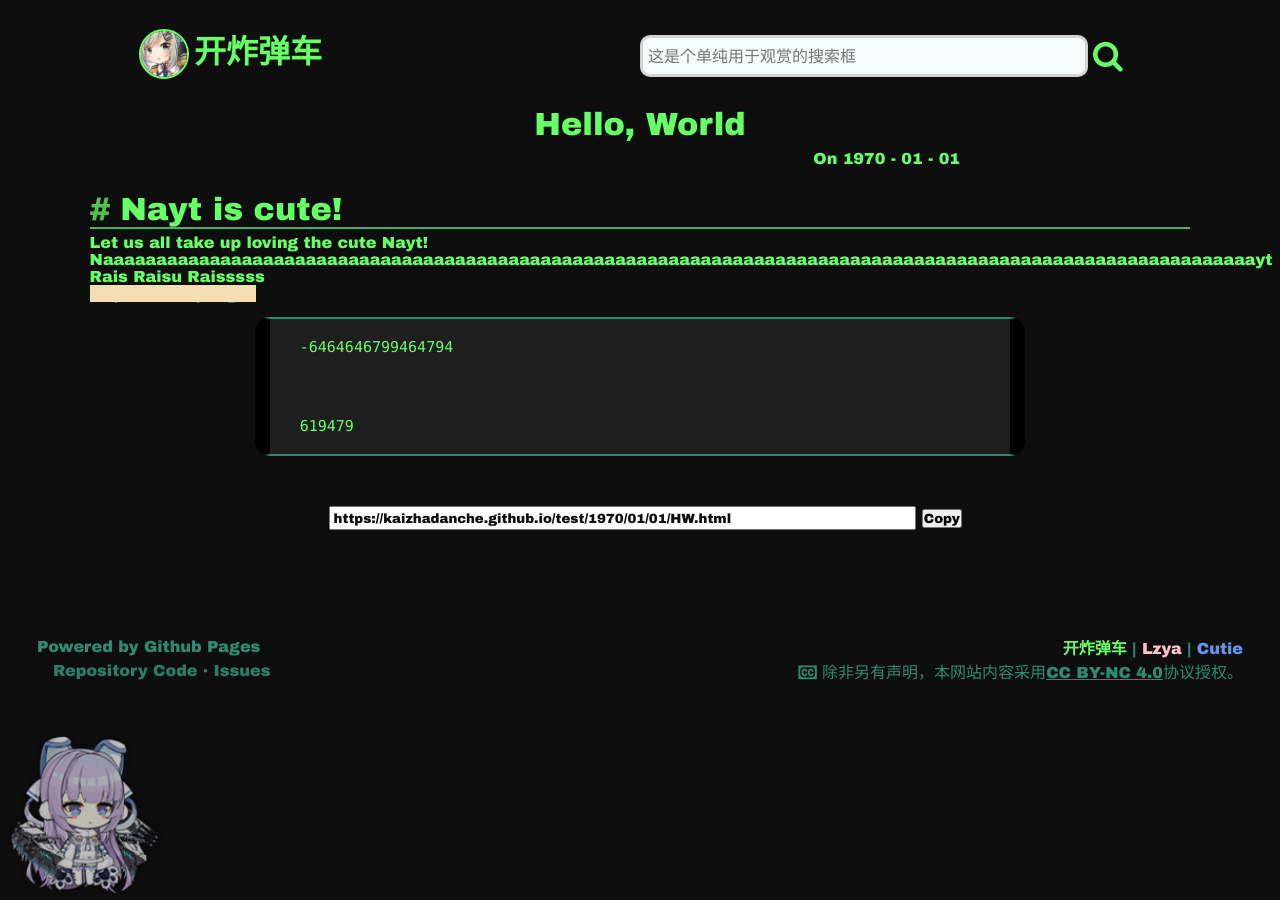
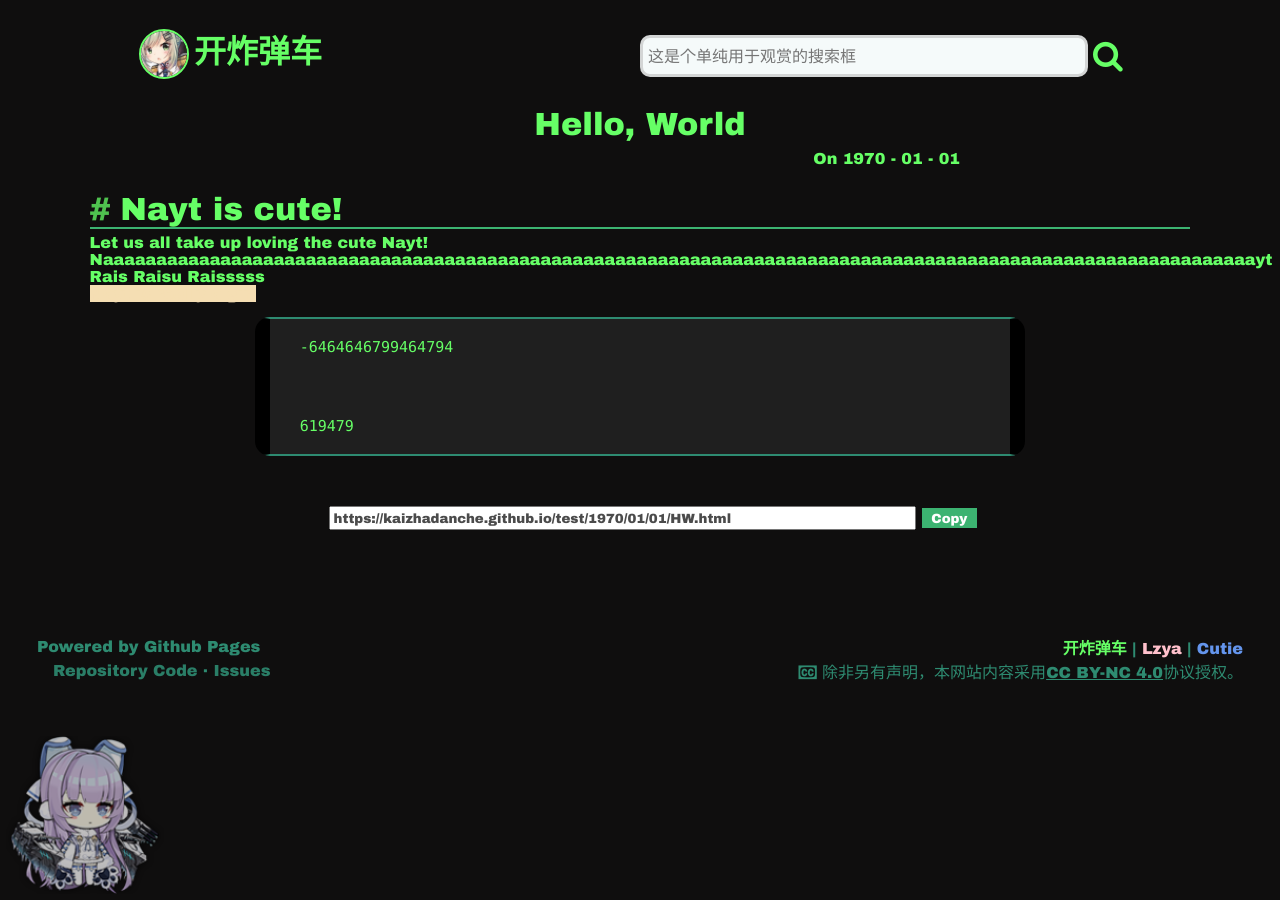
Before and after one commit to Kaizhadanche/kaizhadanche.github.io, a Jekyll site: the page built from _posts/1970-01-01-HW.md, in a window 1280 px wide. Built offline with Jekyll 4.4.1, drawn with Linux system fonts in a browser that asks for light colours; comment, search, counter and statistics services are not loaded.

Commit message:
Update blog.css

```diff
--- a/css/blog.css
+++ b/css/blog.css
@@ -32,14 +32,18 @@
 	margin: 50px 20%;
 	width: 60%;
 }
-.href > input[type="text"]{
+.href-url{
 	width: 85%;
 	margin-left: 5%;
 	height: 1.8em;
 	padding-left: 0.2em;
-	color: #0F0F0F;
+        color: rgba(15,15,15,0.75);
+        user-select: none;
 }
-.href > input[type="button"]{
+.href-url:hover{
+        color: #0F0F0F;
+}
+.href-button{
 	width: 8%;
 	height: 1.5em;
 	background: #3CB371;
```
